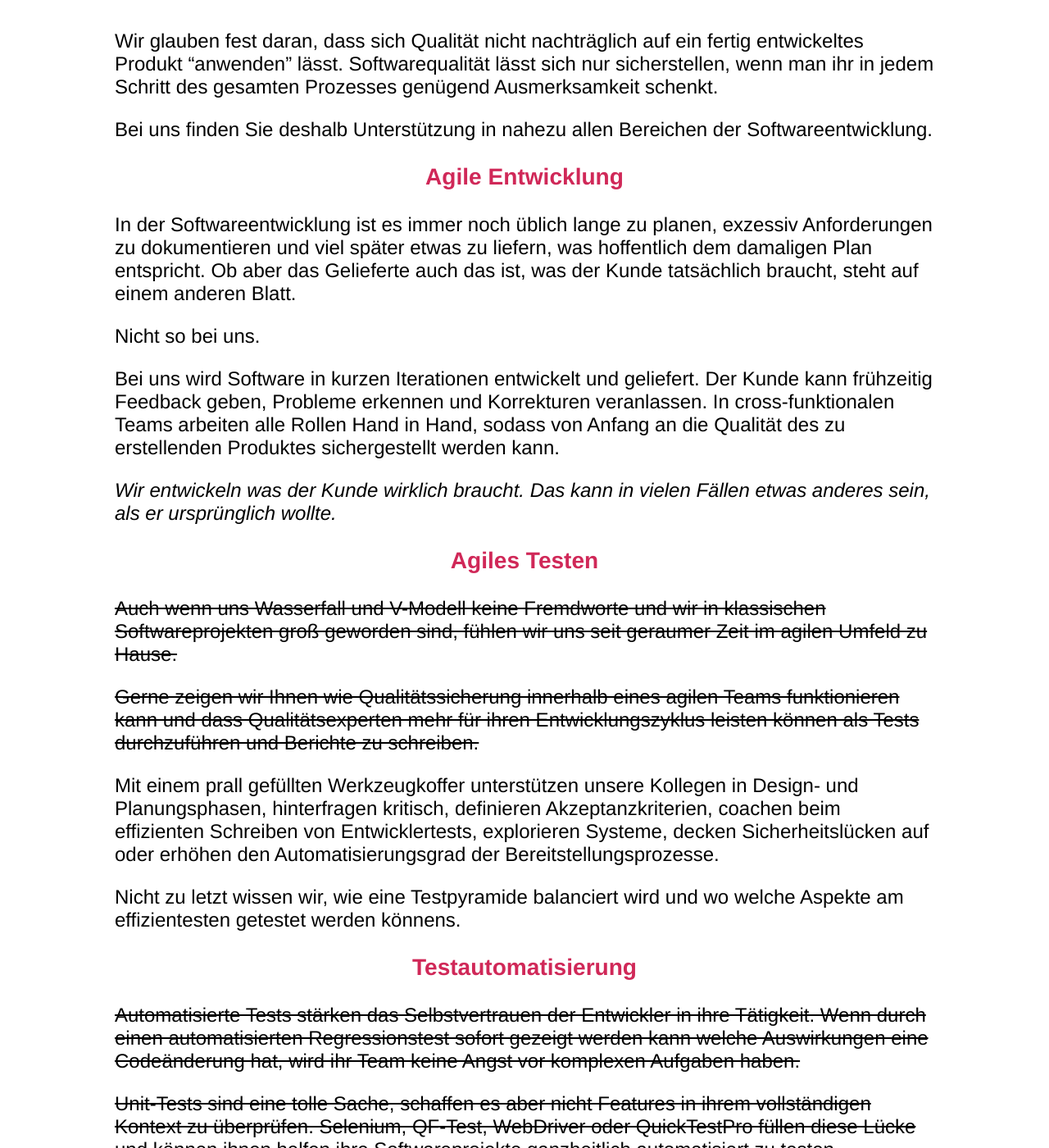
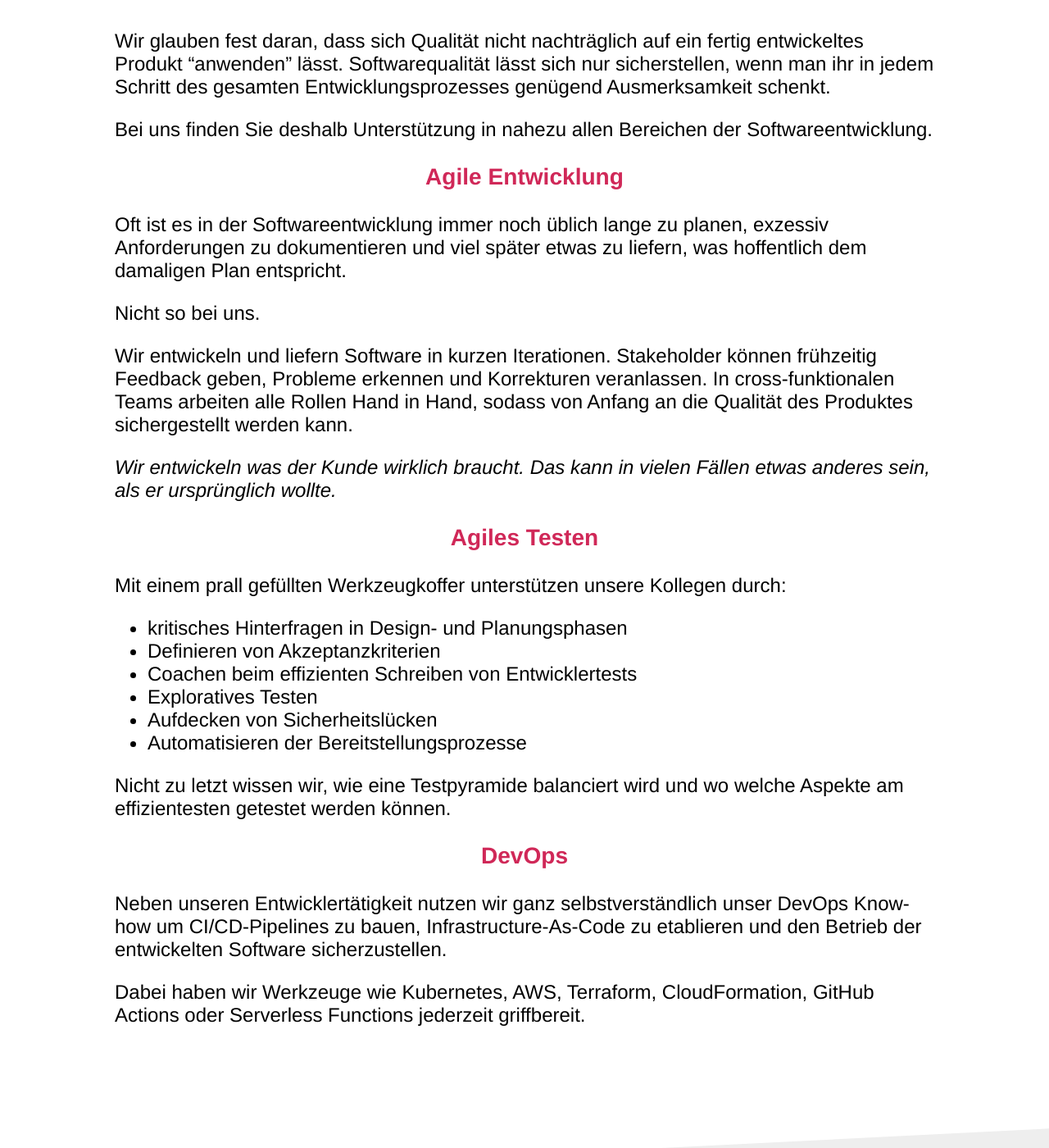
Before and after one commit to inoxio/inoxio.github.io, a Jekyll site: the page built from index.html, in a window 1280 px wide and 1400 px high, scrolled down 2746 px. Shown: the whole window at 82% size. Built offline with Jekyll 4.4.1, drawn with Linux system fonts in a browser that asks for light colours; some of the changed text lies outside the part shown.

Commit message:
Rework services section
Co-authored-by: Meik Minks <mminks@inoxio.de>

```diff
--- a/_includes/sections/services.md
+++ b/_includes/sections/services.md
@@ -1,8 +1,8 @@
 ## Services
 
-Wir glauben fest daran, dass sich Qualität nicht nachträglich
-auf ein fertig entwickeltes Produkt "anwenden" lässt. Softwarequalität lässt
-sich nur sicherstellen, wenn man ihr in jedem Schritt des gesamten Prozesses
+Wir glauben fest daran, dass sich Qualität nicht nachträglich auf ein fertig
+entwickeltes Produkt "anwenden" lässt. Softwarequalität lässt sich nur
+sicherstellen, wenn man ihr in jedem Schritt des gesamten Entwicklungsprozesses
 genügend Ausmerksamkeit schenkt.
 
 Bei uns finden Sie deshalb Unterstützung in nahezu allen Bereichen der
@@ -10,49 +10,38 @@ Softwareentwicklung.
 
 ### Agile Entwicklung
 
-In der Softwareentwicklung ist es immer noch üblich lange zu planen, exzessiv
-Anforderungen zu dokumentieren und viel später etwas zu liefern, was hoffentlich
-dem damaligen Plan entspricht.
-Ob aber das Gelieferte auch das ist, was der Kunde tatsächlich braucht, steht
-auf einem anderen Blatt.
+Oft ist es in der Softwareentwicklung immer noch üblich lange zu planen,
+exzessiv Anforderungen zu dokumentieren und viel später etwas zu liefern, was
+hoffentlich dem damaligen Plan entspricht.
 
 Nicht so bei uns.
 
-Bei uns wird Software in kurzen Iterationen entwickelt und geliefert. Der Kunde
-kann frühzeitig Feedback geben, Probleme erkennen und Korrekturen veranlassen.
-In cross-funktionalen Teams arbeiten alle Rollen Hand in Hand, sodass von Anfang
-an die Qualität des zu erstellenden Produktes sichergestellt werden kann.
+Wir entwickeln und liefern Software in kurzen Iterationen. Stakeholder können
+frühzeitig Feedback geben, Probleme erkennen und Korrekturen veranlassen. In
+cross-funktionalen Teams arbeiten alle Rollen Hand in Hand, sodass von Anfang an
+die Qualität des Produktes sichergestellt werden kann.
 
 _Wir entwickeln was der Kunde wirklich braucht. Das kann in vielen Fällen etwas
 anderes sein, als er ursprünglich wollte._
 
 ### Agiles Testen
 
-~~Auch wenn uns Wasserfall und V-Modell keine Fremdworte und wir in klassischen Softwareprojekten groß geworden sind, fühlen wir uns seit geraumer Zeit im agilen Umfeld zu Hause.~~
-
-~~Gerne zeigen wir Ihnen wie Qualitätssicherung innerhalb eines agilen Teams funktionieren kann und dass Qualitätsexperten mehr für ihren Entwicklungszyklus leisten können als Tests durchzuführen und Berichte zu schreiben.~~
-
-Mit einem prall gefüllten Werkzeugkoffer unterstützen unsere
-Kollegen in Design- und Planungsphasen, hinterfragen kritisch, definieren
-Akzeptanzkriterien, coachen beim effizienten Schreiben von Entwicklertests,
-explorieren Systeme, decken Sicherheitslücken auf oder erhöhen den
-Automatisierungsgrad der Bereitstellungsprozesse.
+Mit einem prall gefüllten Werkzeugkoffer unterstützen unsere Kollegen durch:
+- kritisches Hinterfragen in Design- und Planungsphasen
+- Definieren von Akzeptanzkriterien
+- Coachen beim effizienten Schreiben von Entwicklertests
+- Exploratives Testen
+- Aufdecken von Sicherheitslücken
+- Automatisieren der Bereitstellungsprozesse
 
 Nicht zu letzt wissen wir, wie eine Testpyramide balanciert wird und wo welche
-Aspekte am effizientesten getestet werden könnens.
-
-### Test­auto­matisierung
-
-~~Automatisierte Tests stärken das Selbstvertrauen der Entwickler in ihre
-Tätigkeit. Wenn durch einen automatisierten Regressionstest sofort gezeigt
-werden kann welche Auswirkungen eine Codeänderung hat, wird ihr Team keine Angst
-vor komplexen Aufgaben haben.~~
-
-~~Unit-Tests sind eine tolle Sache, schaffen es aber nicht Features in ihrem
-vollständigen Kontext zu überprüfen. Selenium, QF-Test, WebDriver oder
-QuickTestPro füllen diese Lücke und können ihnen helfen ihre Softwareprojekte
-ganzheitlich automatisiert zu testen.~~
+Aspekte am effizientesten getestet werden können.
 
 ### DevOps
 
-...
+Neben unseren Entwicklertätigkeit nutzen wir ganz selbstverständlich unser
+DevOps Know-how um CI/CD-Pipelines zu bauen, Infrastructure-As-Code zu
+etablieren und den Betrieb der entwickelten Software sicherzustellen.
+
+Dabei haben wir Werkzeuge wie Kubernetes, AWS, Terraform, CloudFormation,
+GitHub Actions oder Serverless Functions jederzeit griffbereit.
```
